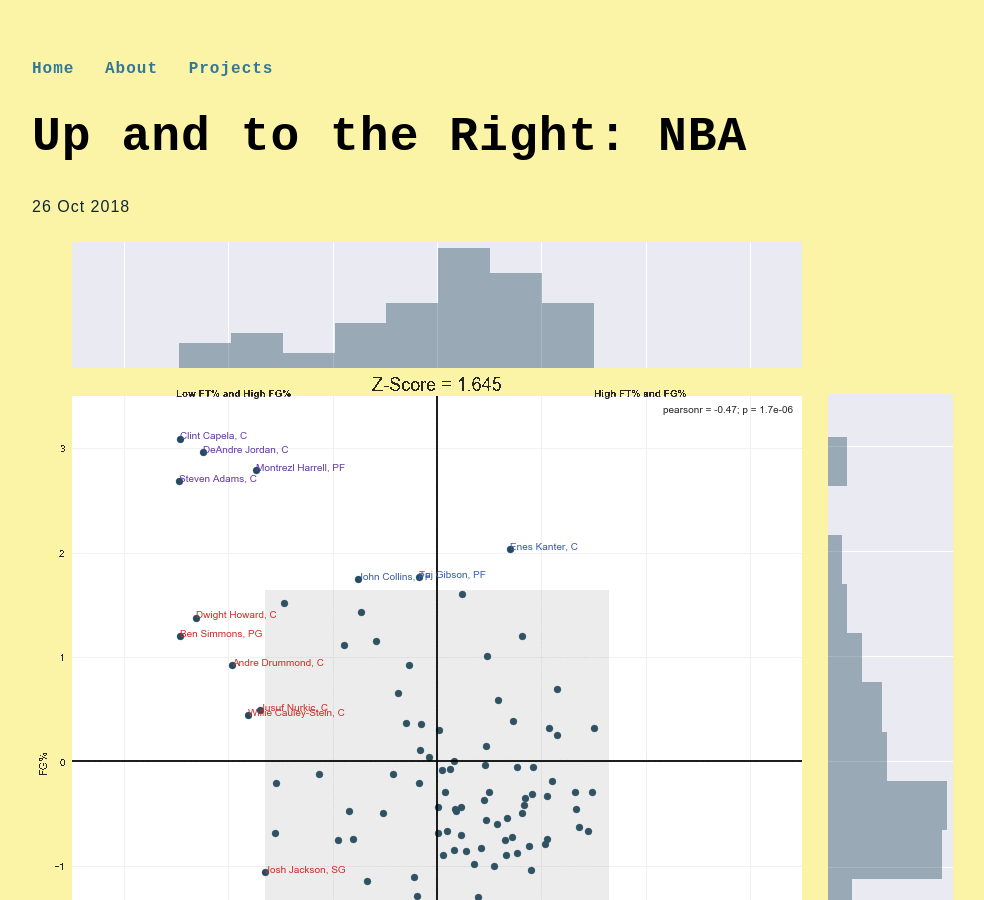
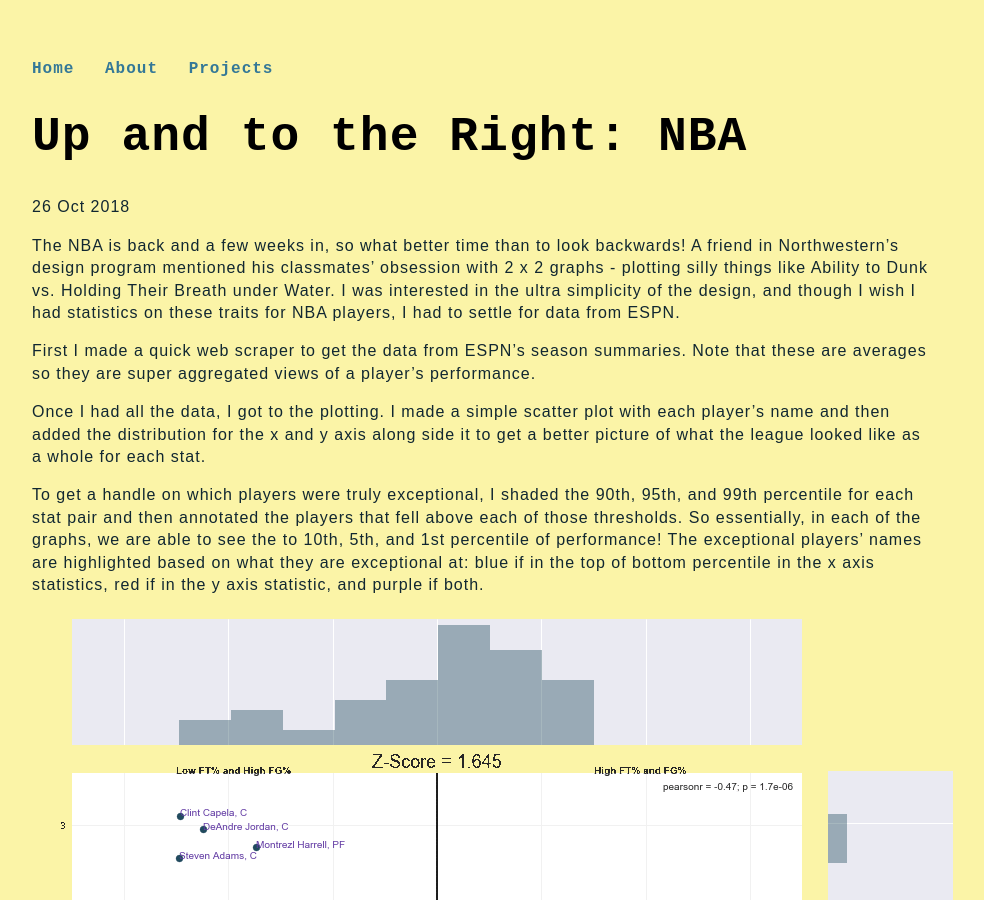
Before and after one commit to ashleyajohn/ashleyajohn.github.io, a Jekyll site: the page built from _posts/2018-10-26-nba-two-by-twos.md, in a window 1280 px wide and 900 px high. Shown: the whole window, without its empty margins (160-1144 px from the left). Built offline with Jekyll 4.4.1, drawn with Linux system fonts in a browser that asks for light colours.

Commit message:
Update 2018-10-26-nba-two-by-twos.md

```diff
--- a/_posts/2018-10-26-nba-two-by-twos.md
+++ b/_posts/2018-10-26-nba-two-by-twos.md
@@ -4,6 +4,13 @@
 date: 2018-10-26
 ---
 
+The NBA is back and a few weeks in, so what better time than to look backwards! A friend in Northwestern's design program mentioned his classmates' obsession with 2 x 2 graphs - plotting silly things like Ability to Dunk vs. Holding Their Breath under Water. I was interested in the ultra simplicity of the design, and though I wish I had statistics on these traits for NBA players, I had to settle for data from ESPN.
+
+First I made a quick web scraper to get the data from ESPN's season summaries. Note that these are averages so they are super aggregated views of a player's performance.
+
+Once I had all the data, I got to the plotting. I made a simple scatter plot with each player's name and then added the distribution for the x and y axis along side it to get a better picture of what the league looked like as a whole for each stat.
+
+To get a handle on which players were truly exceptional, I shaded the 90th, 95th, and 99th percentile for each stat pair and then annotated the players that fell above each of those thresholds. So essentially, in each of the graphs, we are able to see the to 10th, 5th, and 1st percentile of performance! The exceptional players' names are highlighted based on what they are exceptional at: blue if in the top of bottom percentile in the x axis statistics, red if in the y axis statistic, and purple if both.
 
 ![FT_FG]({{ "/assets/ft_fg.gif" | absolute_url }})
 ![2PT_3PT]({{ "/assets/2pt_3pt.gif" | absolute_url }})
```
